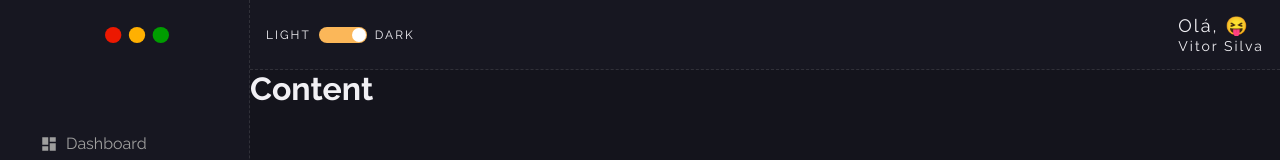
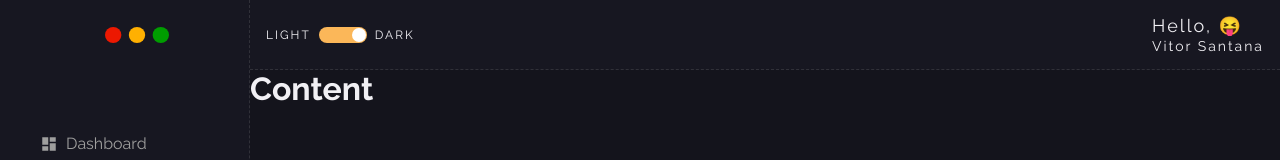
Before and after one commit to vitorSantanaDev/my-wallet-react, a React (Create React App) app: page / in a window 1280 px wide. Shown: the top 160 px of the page. Built offline with nearby package versions, Linux system fonts and the light colour scheme.

Commit message:
💥 Introduce breaking changes

```diff
--- a/src/components/MainHeader/MainHeader.tsx
+++ b/src/components/MainHeader/MainHeader.tsx
@@ -14,8 +14,8 @@ const MainHeader: React.FC = () => {
     <S.MainHeaderElement>
       <Toggle />
       <S.ProfileWrapper>
-      <S.WelcomeWrapper>Olá, {emoji}</S.WelcomeWrapper>
-      <S.UserWrapper>Vitor Silva</S.UserWrapper>
+      <S.WelcomeWrapper>Hello, {emoji}</S.WelcomeWrapper>
+      <S.UserWrapper>Vitor Santana</S.UserWrapper>
       </S.ProfileWrapper>
     </S.MainHeaderElement>
   );
```
